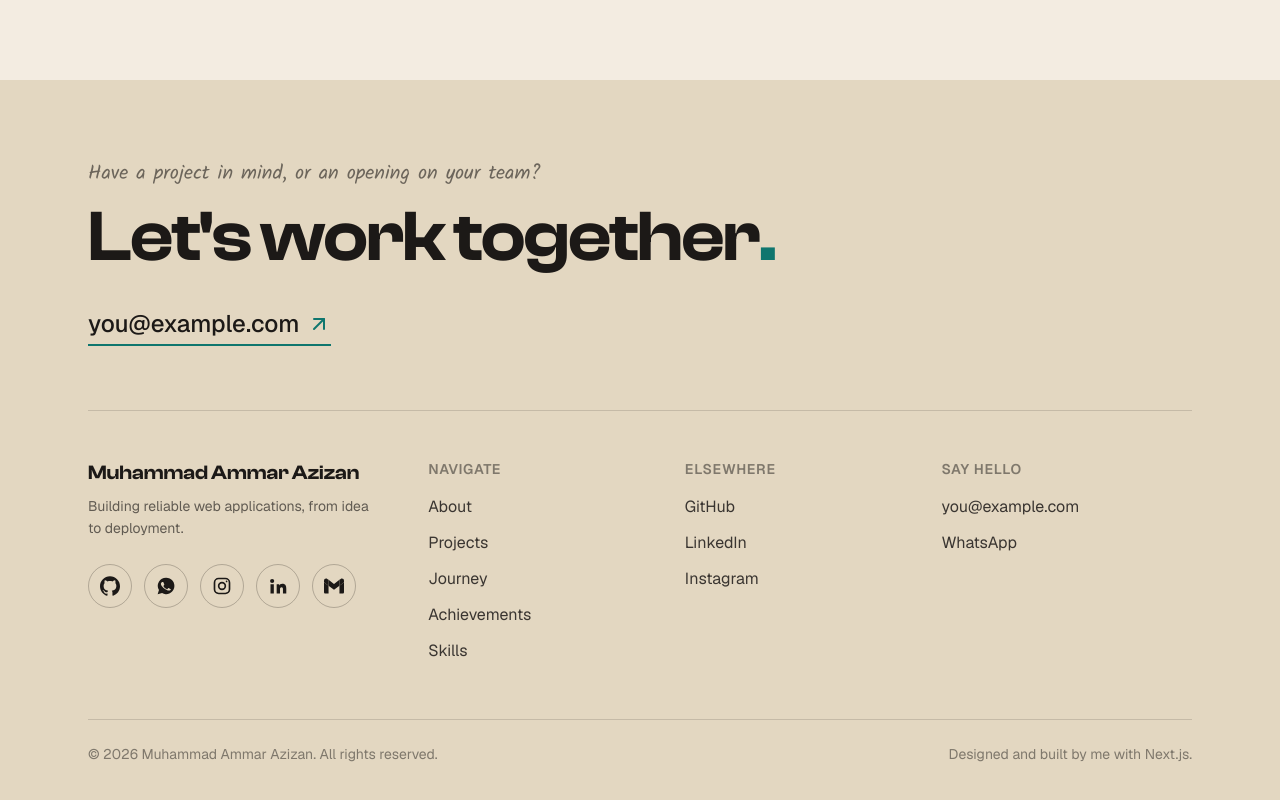
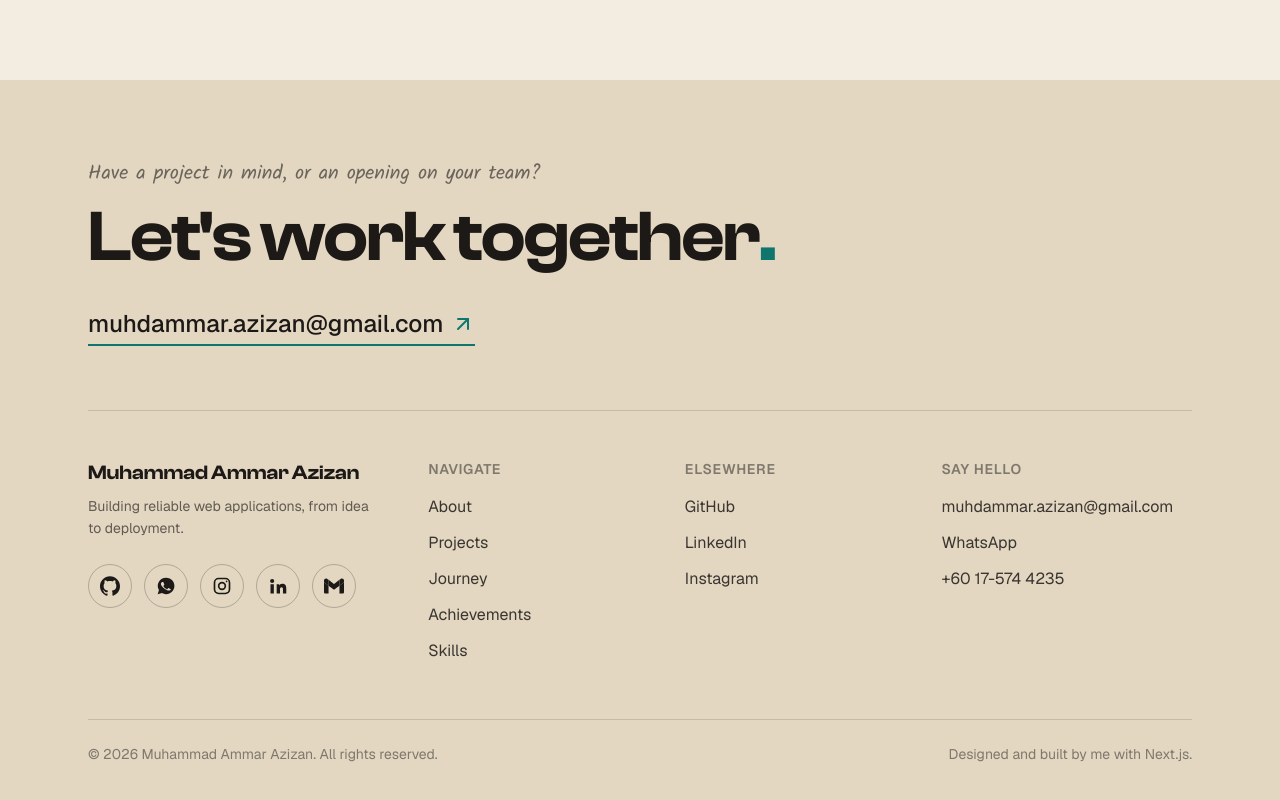
Before and after one commit to muhdammar-azizan/muhdammar-azizan-portfolio, a Next.js app: page / in a window 1280 px wide. Shown: the part 8209-9009 px from the top of the page. Built offline with nearby package versions, Linux system fonts and the light colour scheme.

Commit message:
Add the real email, phone, Instagram and LinkedIn details and show the phone number in the footer

```diff
--- a/src/components/Footer.tsx
+++ b/src/components/Footer.tsx
@@ -28,6 +28,7 @@ export default function Footer() {
       links: [
         { label: email, href: `mailto:${email}` },
         { label: "WhatsApp", href: `https://wa.me/${whatsapp}` },
+        { label: `+${whatsapp.slice(0, 2)} ${whatsapp.slice(2, 4)}-${whatsapp.slice(4, 7)} ${whatsapp.slice(7)}`, href: `tel:+${whatsapp}` },
         ...(siteConfig.resumeUrl ? [{ label: "Resume", href: siteConfig.resumeUrl }] : []),
       ],
     },
--- a/src/lib/site.ts
+++ b/src/lib/site.ts
@@ -26,11 +26,11 @@ export const siteConfig = {
   ],
   // Phone number in international format without "+" or spaces, e.g. 60123456789.
   contact: {
-    whatsapp: "60000000000",
-    instagram: "https://www.instagram.com/your-username",
-    linkedin: "https://www.linkedin.com/in/your-username",
+    whatsapp: "60175744235",
+    instagram: "https://www.instagram.com/ammarzizan_",
+    linkedin: "https://www.linkedin.com/in/ammar-azizan",
     github: "https://github.com/muhdammar-azizan",
-    email: "you@example.com",
+    email: "muhdammar.azizan@gmail.com",
   },
   // Put the resume file in /public and set its path here, e.g. "/resume.pdf".
   resumeUrl: null as string | null,
```
